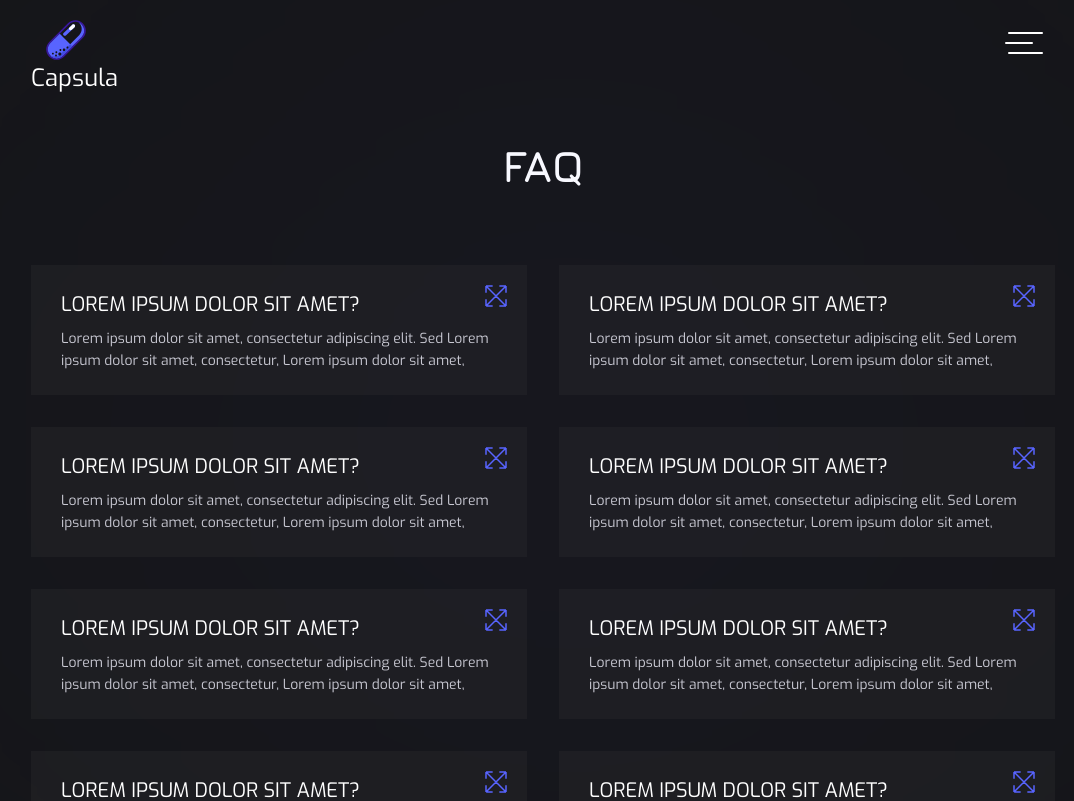
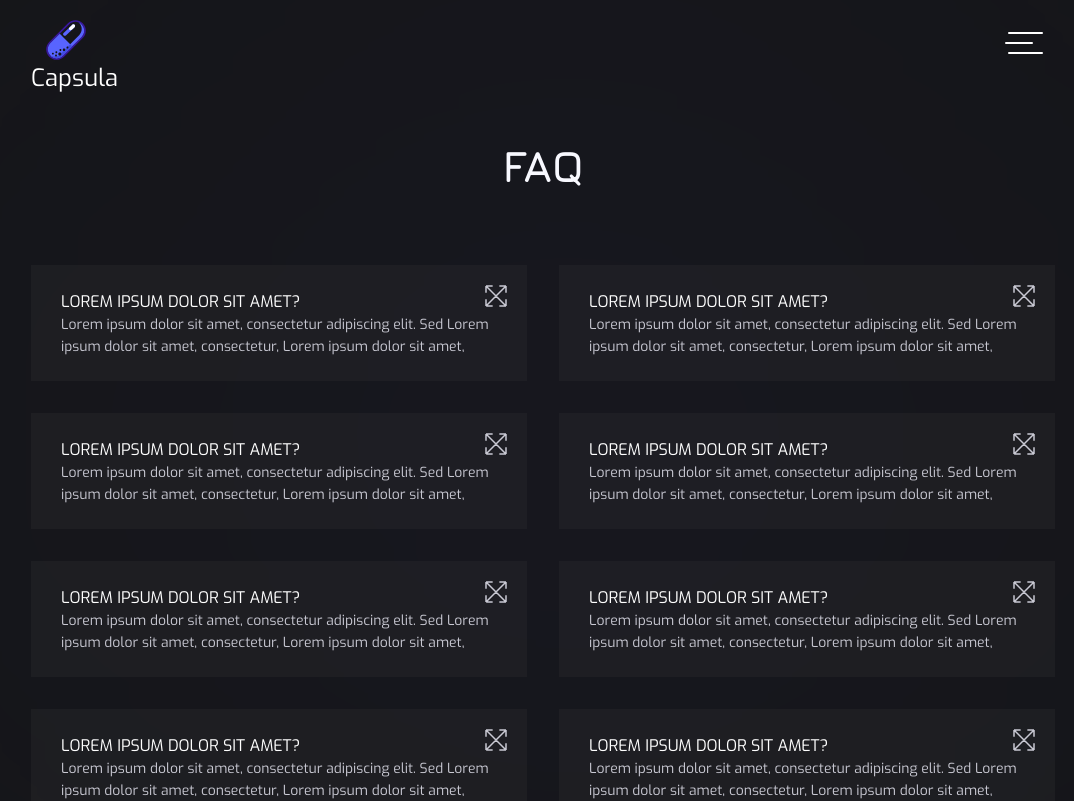
Before and after one commit to UD1sto/Capsules-mpv-frontend, a Next.js app: page /faq in a window 1280 px wide. Shown: the top 801 px of the page, without its empty margins (97-1171 px from the left). Built offline with nearby package versions, Linux system fonts and the light colour scheme.

Commit message:
add faq modal

```diff
--- a/public/icons/index.tsx
+++ b/public/icons/index.tsx
@@ -1,23 +1,51 @@
-export const CloseIcon = (props: object) => (
-  <img src="icons/close.svg" {...props} />
+import CSS from "csstype";
+
+interface IconProps {
+  style?: CSS.Properties;
+  className?: string;
+  variant?: "primary" | "secondary";
+}
+
+export const CloseIcon = (props: IconProps) => {
+  const { variant, ...restProps } = props || {};
+  switch (props?.variant) {
+    case "primary":
+      return <img src="icons/close.svg" {...restProps} />;
+    case "secondary":
+      return <img src="icons/blue-close.svg" {...restProps} />;
+    default:
+      return <img src="icons/close.svg" {...restProps} />;
+  }
+};
+
+export const PrimaryCloseIcon = (props: IconProps) => (
+  <img src="icons/blue-close.svg" {...props} />
 );
 
-export const MenuIcon = (props: object) => (
+export const MenuIcon = (props: IconProps) => (
   <img src="icons/burger-icon.svg" {...props} />
 );
 
-export const ArrowDownIcon = (props: object) => (
+export const ArrowDownIcon = (props: IconProps) => (
   <img src="icons/arrow-down.svg" {...props} />
 );
 
-export const NetIcon = (props: object) => (
+export const NetIcon = (props: IconProps) => (
   <img src="icons/net.svg" {...props} />
 );
 
-export const ApyIcon = (props: object) => (
+export const ApyIcon = (props: IconProps) => (
   <img src="icons/apy.svg" {...props} />
 );
 
-export const Close = (props: object) => (
-  <img src="icons/closeSerif.svg" {...props} />
-);
+export const CloseSerifIcon = (props: IconProps) => {
+  const { variant, ...restProps } = props || {};
+  switch (props?.variant) {
+    case "primary":
+      return <img src="icons/white-close.svg" {...restProps} />;
+    case "secondary":
+      return <img src="icons/closeSerif.svg" {...restProps} />;
+    default:
+      return <img src="icons/white-close.svg" {...restProps} />;
+  }
+};
--- a/src/components/faq/FaqItem.tsx
+++ b/src/components/faq/FaqItem.tsx
@@ -1,6 +1,7 @@
-import { Typography } from "@mui/material";
-import { Close } from "public/icons";
+import { Typography, useMediaQuery } from "@mui/material";
+import { CloseSerifIcon } from "public/icons";
 import { Card } from "../card/Card";
+import styles from "./styles.module.css";
 
 export interface FaqItemProps {
   title: string;
@@ -8,6 +9,8 @@ export interface FaqItemProps {
 }
 
 export function FaqItem({ title, description }: FaqItemProps) {
+  const md = useMediaQuery("(min-width:800px)");
+
   return (
     <Card
       sx={{
@@ -17,15 +20,25 @@ export function FaqItem({ title, description }: FaqItemProps) {
           cursor: "pointer",
         },
       }}
+      id={styles.box}
     >
-      <Close style={{ position: "absolute", top: "20px", right: "20px" }} />
-      <Typography textTransform="uppercase" mb={1} fontSize="1.25rem">
-        {title}
-      </Typography>
-      <Typography
-        sx={{ maxHeight: "42px", overflow: "hidden", display: "inline-block" }}
-        variant="subtitle2"
+      <svg
+        width="22"
+        height="22"
+        viewBox="0 0 22 22"
+        fill="none"
+        xmlns="http://www.w3.org/2000/svg"
+        className={styles.icon}
       >
+        <path
+          d="M1 14.3333V21M1 21H7.66667M1 21L11 11M21 1V7.66667M21 1H14.3333M21 1L11 11M11 11L21 21M21 21H14.3333M21 21V14.3333M21 21L1 1M1 1V7.66667M1 1H7.66667"
+          stroke={md ? "#C9C9D3" : "#5864FF"}
+          stroke-width="1.5"
+        />
+      </svg>
+
+      <Typography className={styles.title}>{title}</Typography>
+      <Typography className={styles.desc} variant="subtitle2">
         {description}
       </Typography>
     </Card>
--- /dev/null
+++ b/src/components/faq/styles.module.css
@@ -0,0 +1,18 @@
+.icon {
+  position: absolute;
+  top: 20px;
+  right: 20px;
+}
+.title {
+  margin-bottom: 0.5rem;
+  font-size: 1.25rem;
+  text-transform: uppercase;
+}
+.desc {
+  max-height: 42px;
+  overflow: hidden;
+  text-overflow: ellipsis;
+}
+#box:hover svg path {
+  stroke: #5864ff;
+}
--- a/src/components/index.ts
+++ b/src/components/index.ts
@@ -15,3 +15,4 @@ export * from "./dashboard/index";
 export * from "./select-input/Select";
 export * from "./add-liquidity";
 export * from "./faq/FaqItem";
+export * from "./modal/Modal";
--- /dev/null
+++ b/src/components/modal/Modal.jsx
@@ -0,0 +1,23 @@
+import * as React from "react";
+import Box from "@mui/material/Box";
+import Modal from "@mui/material/Modal";
+import { PrimaryCloseIcon } from "public/icons";
+import styles from "./styles.module.css";
+
+export function BasicModal({ open, setOpen, children }) {
+  const handleClose = () => setOpen(false);
+
+  return (
+    <Modal
+      open={open}
+      onClose={handleClose}
+      aria-labelledby="modal-modal-title"
+      aria-describedby="modal-modal-description"
+    >
+      <Box className={styles.modalBox}>
+        <PrimaryCloseIcon className={styles.closeIcon} onClick={handleClose} />
+        {children}
+      </Box>
+    </Modal>
+  );
+}
--- /dev/null
+++ b/src/components/modal/styles.module.css
@@ -0,0 +1,29 @@
+.modalBox {
+  position: absolute;
+  top: 50%;
+  left: 50%;
+  transform: translate(-50%, -50%);
+  width: 600px;
+  background-color: #191a27;
+  padding: 2rem;
+  border: 0;
+  outline: 0;
+}
+.closeIcon {
+  position: absolute;
+  right: 30px;
+  top: 34px;
+}
+.closeIcon:hover {
+  cursor: pointer;
+}
+
+.modalBox h3 {
+  padding-right: 60px;
+}
+
+@media (max-width: 800px) {
+  .modalBox {
+   width: 91%;
+  }
+}
--- a/src/pages/faq.tsx
+++ b/src/pages/faq.tsx
@@ -1,8 +1,17 @@
-import { FaqItem, FaqItemProps } from "@/components";
+import { BasicModal, FaqItem, FaqItemProps } from "@/components";
 import { Grid, Stack, Typography } from "@mui/material";
 import { FAQ as FAQitems } from "@/content";
+import { useState } from "react";
 
 export default function FAQ() {
+  const [open, setOpen] = useState<boolean>(false);
+  const [currentItem, setCurrentItem] = useState<null | FaqItemProps>(null);
+
+  const openModal = (item: FaqItemProps) => {
+    setOpen(true);
+    setCurrentItem(item);
+  };
+
   return (
     <Stack mt="50px">
       <Typography variant="h2" textAlign="center">
@@ -15,11 +24,17 @@ export default function FAQ() {
         mt={{ xs: "20px", sm: "40px" }}
       >
         {FAQitems.map((item: FaqItemProps) => (
-          <Grid item xs={1}>
+          <Grid item xs={1} key={item.title} onClick={() => openModal(item)}>
             <FaqItem {...item} />
           </Grid>
         ))}
       </Grid>
+      <BasicModal open={open} setOpen={setOpen}>
+        <Typography variant="h3" mb="30px">
+          {currentItem?.title}
+        </Typography>
+        <Typography variant="subtitle1"> {currentItem?.description}</Typography>
+      </BasicModal>
     </Stack>
   );
 }
```
Also changed, not shown: public/icons/blue-close.svg (added), public/icons/white-close.svg (added).
